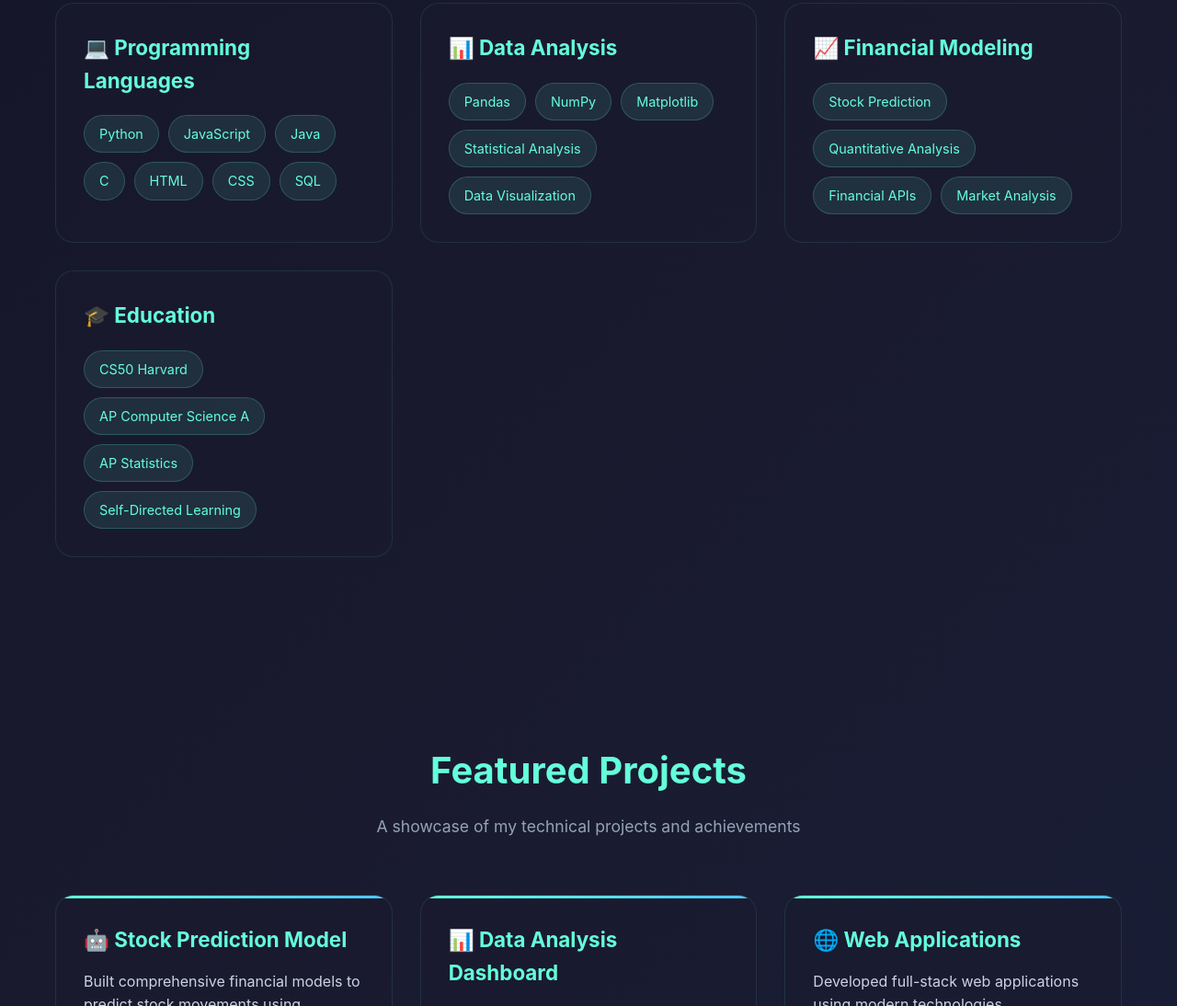
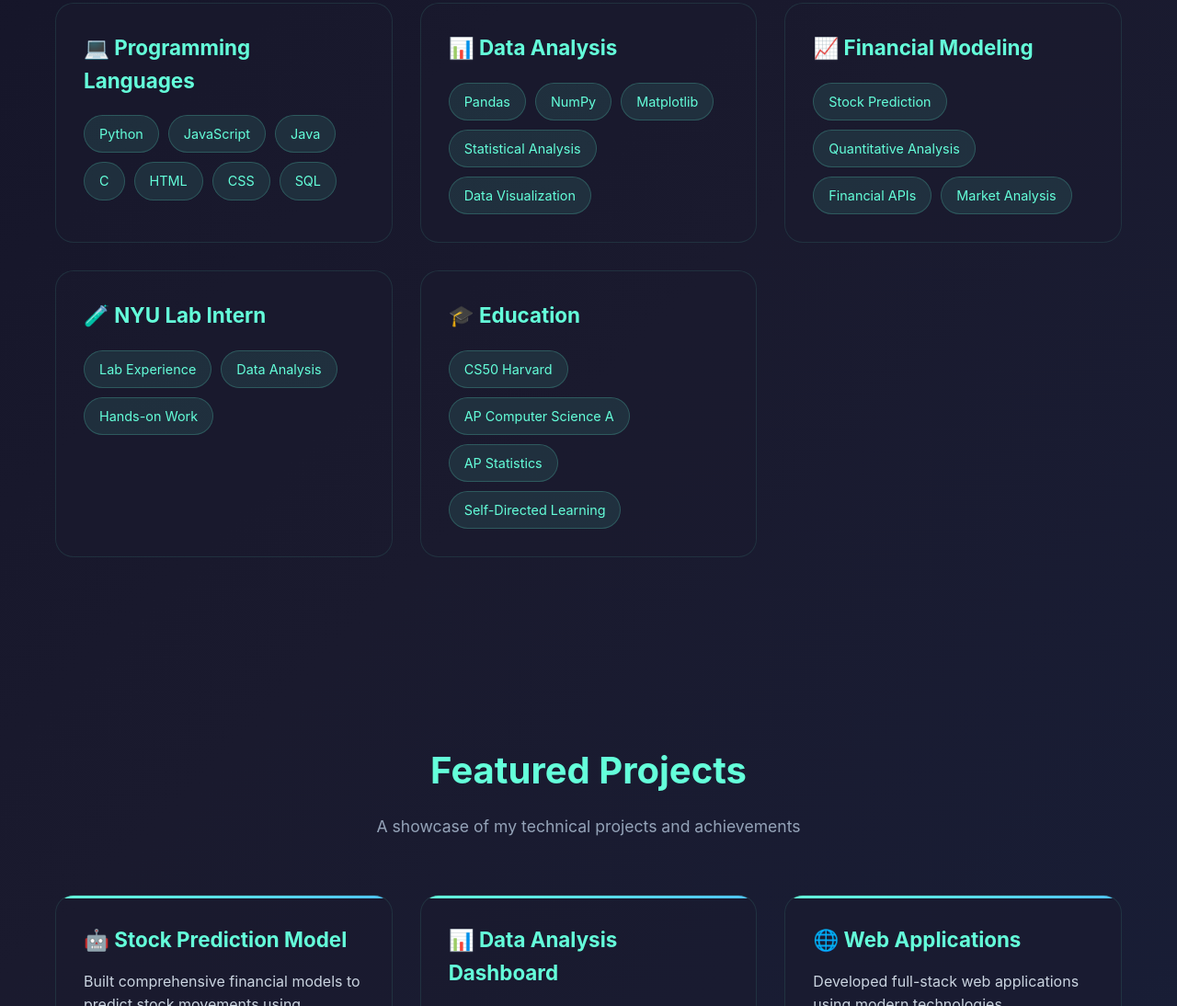
Before and after one commit to cpass0503/christopherpassante.github.io, a plain HTML site: page index.html in a window 1280 px wide. Shown: the part 1745-2839 px from the top of the page at 92% size. Drawn offline with Linux system fonts and the light colour scheme.

Commit message:
Update index.html

```diff
--- a/index.html
+++ b/index.html
@@ -620,6 +620,15 @@
             </div>
 
             <div class="skill-category animate-on-scroll">
+                <h3>🧪 NYU Lab Intern</h3>
+                <div class="skill-tags">
+                    <span class="skill-tag">Lab Experience</span>
+                    <span class="skill-tag">Data Analysis</span>
+                    <span class="skill-tag">Hands-on Work</span>
+                </div>
+            </div>
+
+            <div class="skill-category animate-on-scroll">
                 <h3>🎓 Education</h3>
                 <div class="skill-tags">
                     <span class="skill-tag">CS50 Harvard</span>
```
